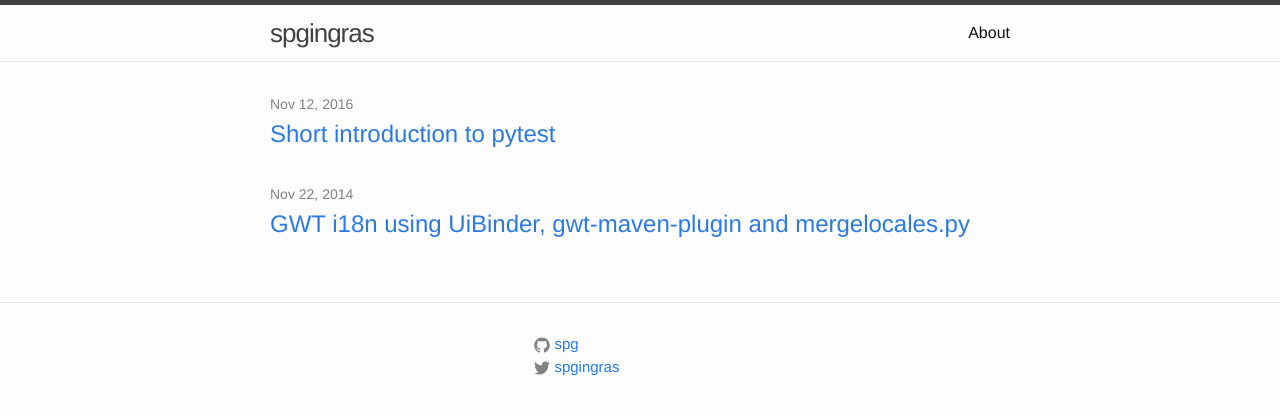
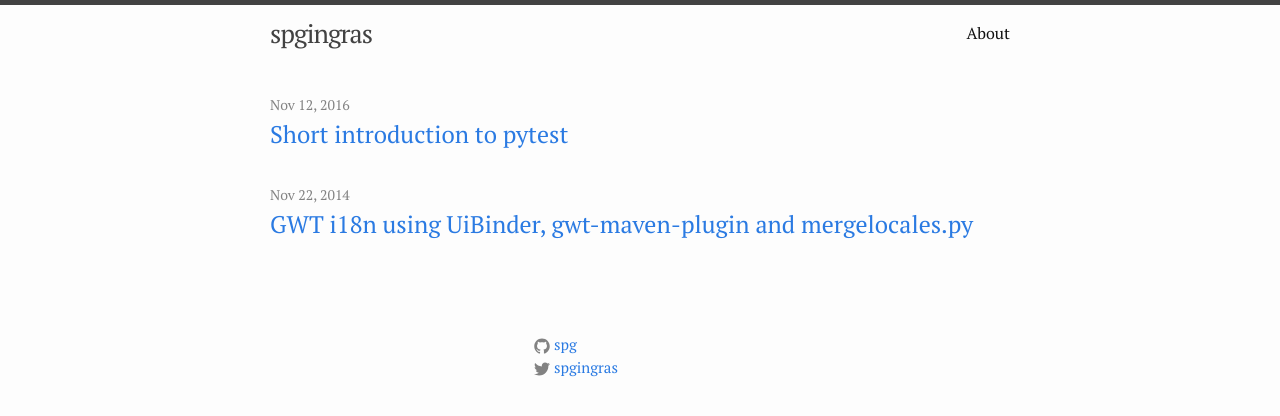
Before and after one commit to spg/spg.github.com, a Jekyll site: the page built from index.html, in a window 1280 px wide. Shown: the top 416 px of the page. Built offline with Jekyll 4.4.1, drawn with Linux system fonts in a browser that asks for light colours.

Commit message:
ui tweaks

```diff
--- a/_includes/head.html
+++ b/_includes/head.html
@@ -9,4 +9,5 @@
   <link rel="stylesheet" href="{{ "/css/main.css" | prepend: site.baseurl }}">
   <link rel="canonical" href="{{ page.url | replace:'index.html','' | prepend: site.baseurl | prepend: site.url }}">
   <link rel="alternate" type="application/rss+xml" title="{{ site.title }}" href="{{ "/feed.xml" | prepend: site.baseurl | prepend: site.url }}" />
+ <link href="https://fonts.googleapis.com/css?family=PT+Serif" rel="stylesheet">
 </head>
--- a/_sass/_layout.scss
+++ b/_sass/_layout.scss
@@ -3,7 +3,8 @@
  */
 .site-header {
     border-top: 5px solid $grey-color-dark;
-    border-bottom: 1px solid $grey-color-light;
+    /*border-bottom: 1px solid $grey-color-light;*/
+    border-bottom: 1px solid transparent;
     min-height: 56px;
 
     // Positioning context for the mobile navigation icon
@@ -92,7 +93,8 @@
  * Site footer
  */
 .site-footer {
-    border-top: 1px solid $grey-color-light;
+    /*border-top: 1px solid $grey-color-light;*/
+    border-top: 1px solid transparent;
     padding: $spacing-unit 0;
 }
 
--- a/css/main.scss
+++ b/css/main.scss
@@ -6,7 +6,7 @@
 
 
 // Our variables
-$base-font-family: Helvetica, Arial, sans-serif;
+$base-font-family: 'PT Serif', Arial, sans-serif;
 $base-font-size:   16px;
 $small-font-size:  $base-font-size * 0.875;
 $base-line-height: 1.5;
@@ -19,6 +19,7 @@
 
 $grey-color:       #828282;
 $grey-color-light: lighten($grey-color, 40%);
+/*$grey-color-light: lighten($grey-color, 100%);*/
 $grey-color-dark:  darken($grey-color, 25%);
 
 // Width of the content area
```
